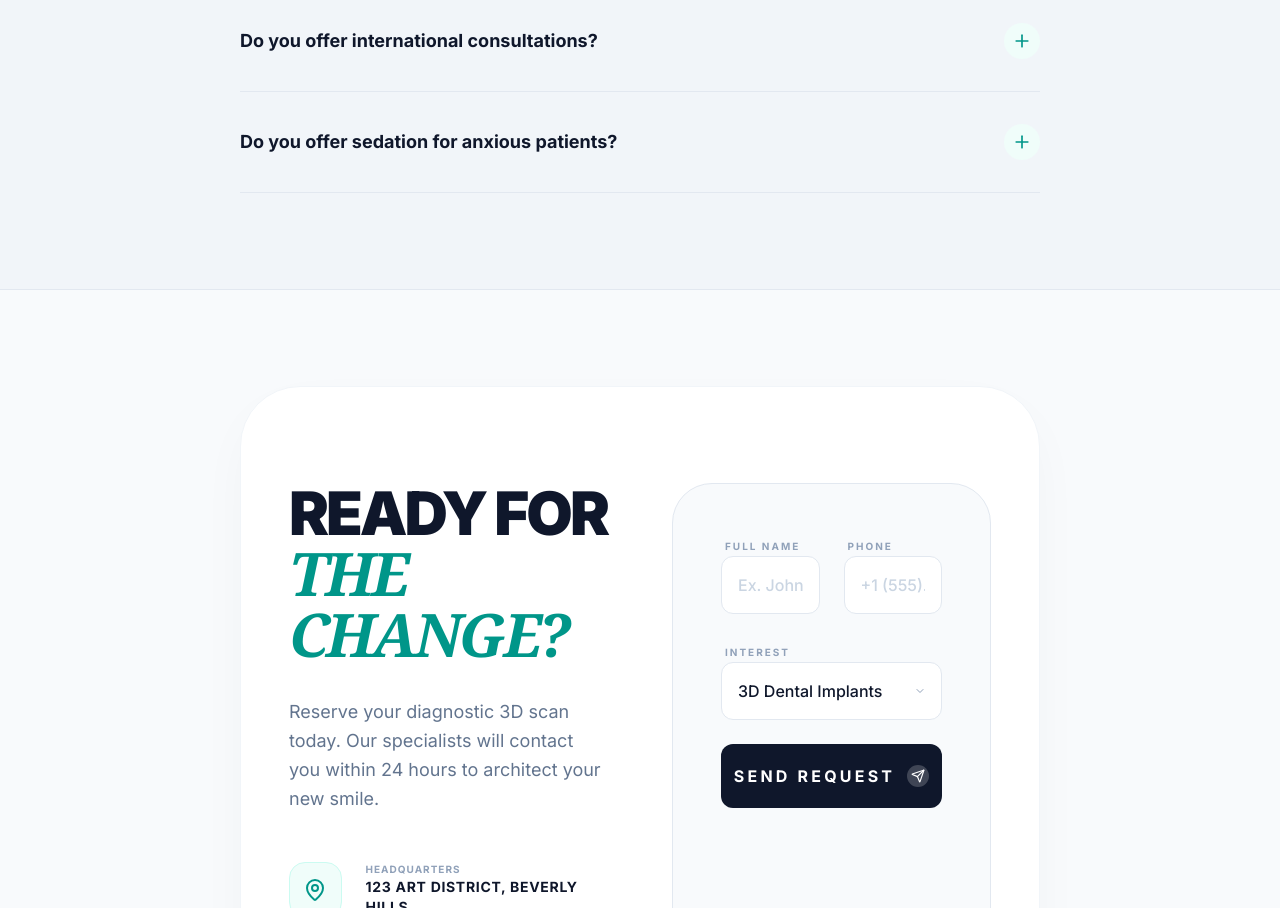
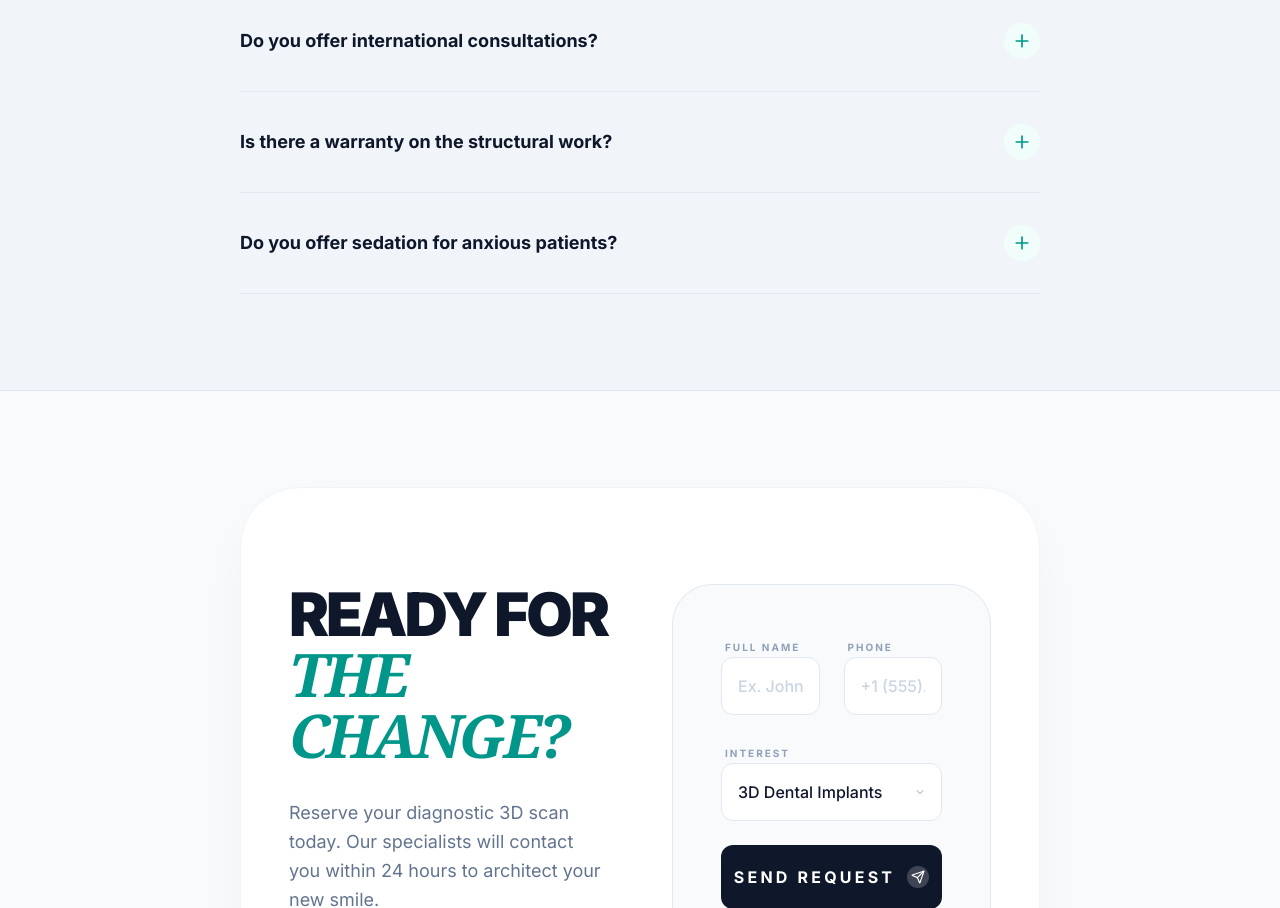
Before and after one commit to Chirantanv19/TrueSmile, a Next.js app: page /home in a window 1280 px wide. Shown: the part 3840-4748 px from the top of the page. Built offline with nearby package versions, Linux system fonts and the light colour scheme.

Commit message:
add the files

```diff
--- a/src/components/FAQ.tsx
+++ b/src/components/FAQ.tsx
@@ -24,10 +24,10 @@ const faqs = [
     q: "Do you offer international consultations?",
     a: "Yes, we prioritize our global clients. We can conduct a full preliminary assessment via 3D video link and coordinate your travel for the physical procedures."
   },
-  // {
-  //   q: "Is there a warranty on the structural work?",
-  //   a: "Yes. All our architectural procedures come with a 5-year structural integrity guarantee, provided you attend your bi-annual maintenance scans."
-  // },
+  {
+    q: "Is there a warranty on the structural work?",
+    a: "Yes. All our architectural procedures come with a 5-year structural integrity guarantee, provided you attend your bi-annual maintenance scans."
+  },
   {
     q: "Do you offer sedation for anxious patients?",
     a: "We provide a full range of comfort options, from nitrous oxide to IV sedation, ensuring a zero-stress, sleep-like experience during treatment."
```
